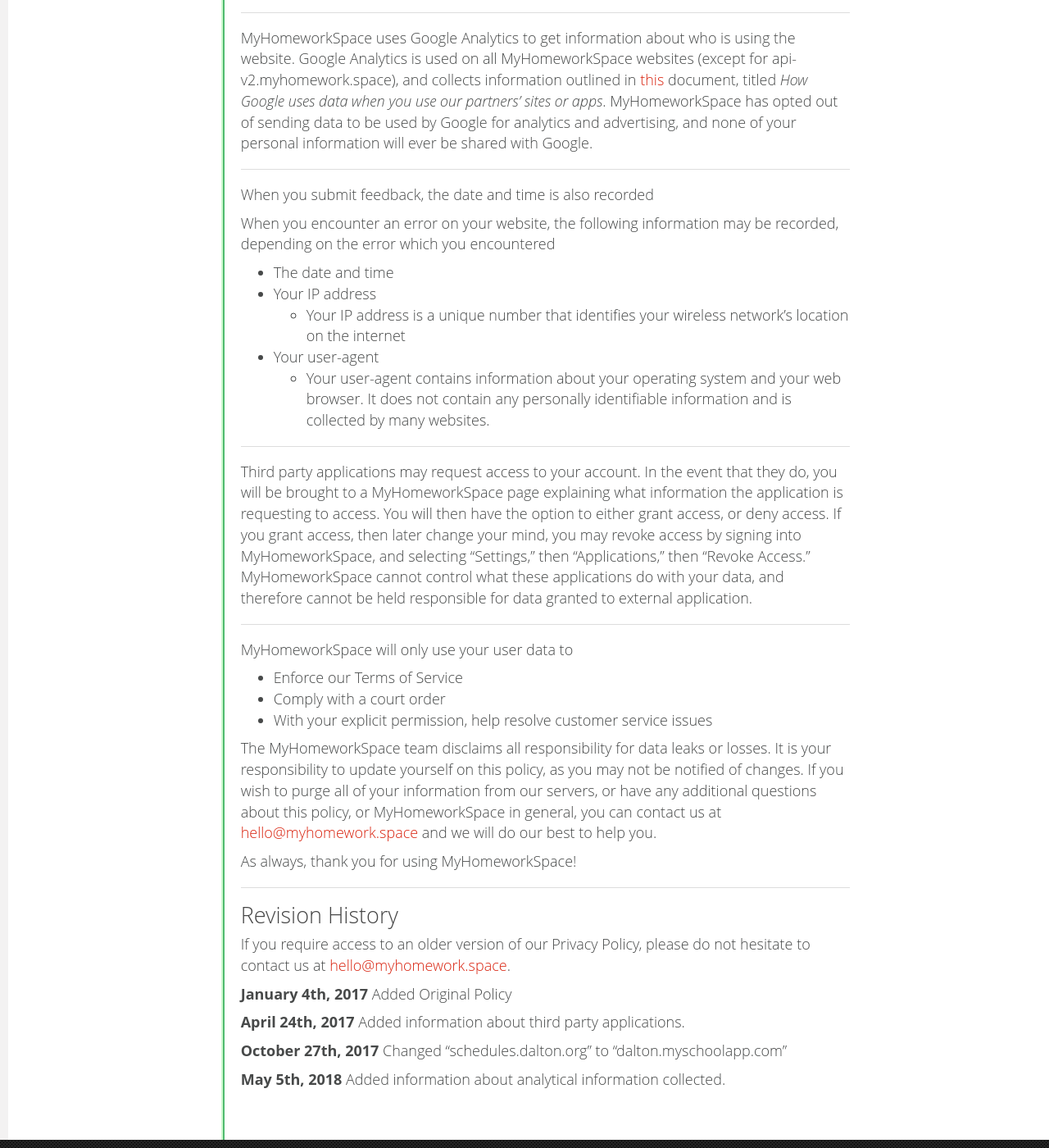
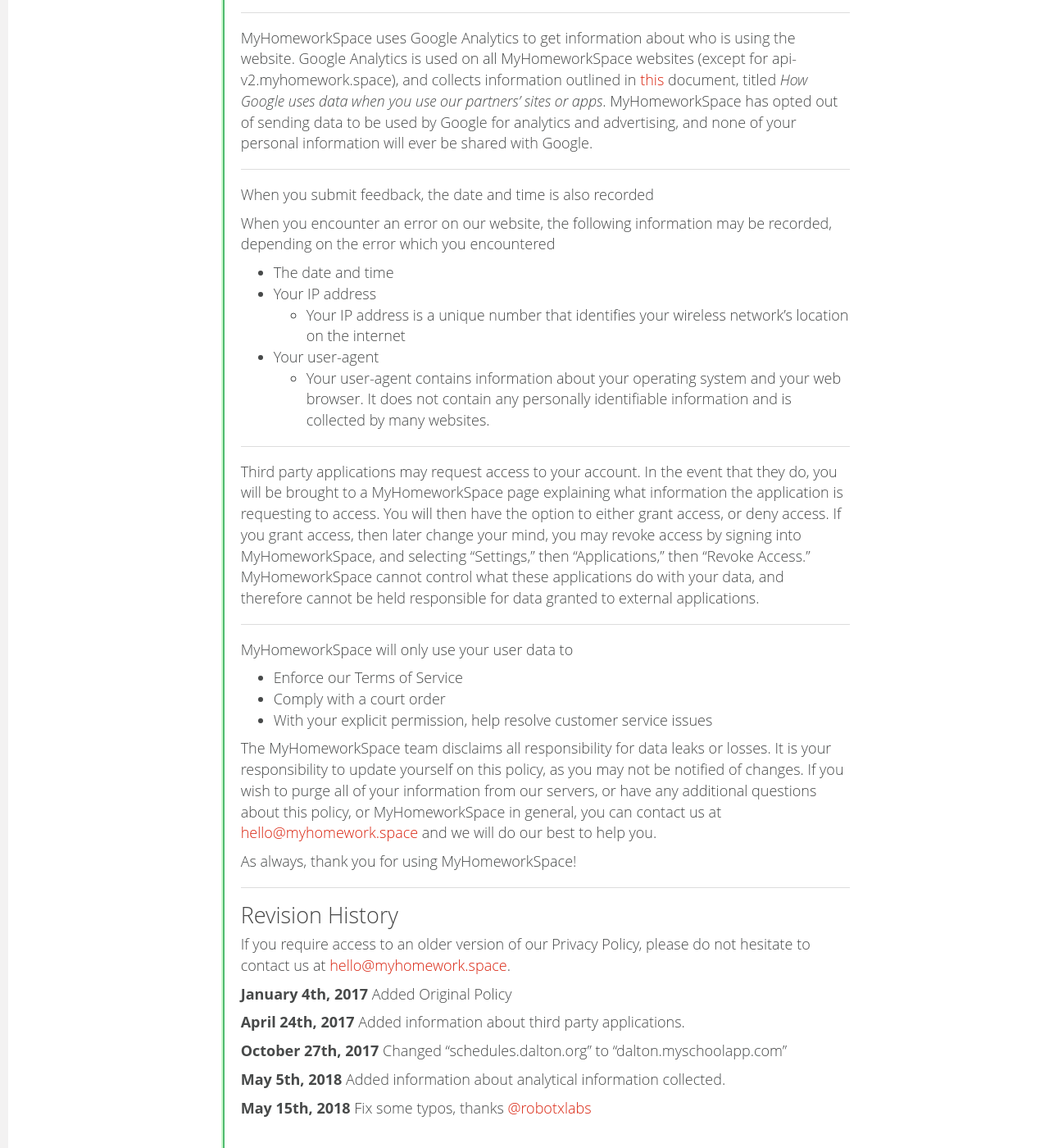
Before and after one commit to MyHomeworkSpace/PrivacyPolicy, a Jekyll site: the page built from _posts/2018-05-15-privacy.md, in a window 1280 px wide and 1400 px high, scrolled down 659 px. Shown: the whole window at 82% size. Built offline with Jekyll 4.4.1, drawn with Linux system fonts in a browser that asks for light colours; some of the changed text lies outside the part shown.

Commit message:
Fix some typos

```diff
--- a/_posts/2018-05-05-privacy.md
+++ b/_posts/2018-05-15-privacy.md
@@ -23,7 +23,7 @@
 ---
 When you submit feedback, the date and time is also recorded
 
-When you encounter an error on your website, the following information may be recorded, depending on the error which you encountered
+When you encounter an error on our website, the following information may be recorded, depending on the error which you encountered
 
 * The date and time
 * Your IP address
@@ -32,7 +32,7 @@
    * Your user-agent contains information about your operating system and your web browser. It does not contain any personally identifiable information and is collected by many websites.
 
 ---
-Third party applications may request access to your account. In the event that they do, you will be brought to a MyHomeworkSpace page explaining what information the application is requesting to access. You will then have the option to either grant access, or deny access. If you grant access, then later change your mind, you may revoke access by signing into MyHomeworkSpace, and selecting "Settings," then "Applications," then "Revoke Access." MyHomeworkSpace cannot control what these applications do with your data, and therefore cannot be held responsible for data granted to external application.
+Third party applications may request access to your account. In the event that they do, you will be brought to a MyHomeworkSpace page explaining what information the application is requesting to access. You will then have the option to either grant access, or deny access. If you grant access, then later change your mind, you may revoke access by signing into MyHomeworkSpace, and selecting "Settings," then "Applications," then "Revoke Access." MyHomeworkSpace cannot control what these applications do with your data, and therefore cannot be held responsible for data granted to external applications.
 
 ---
 MyHomeworkSpace will only use your user data to
@@ -62,3 +62,6 @@
 
 **May 5th, 2018**
 Added information about analytical information collected.
+
+**May 15th, 2018**
+Fix some typos, thanks [@robotxlabs](https://github.com/robotxlabs)
```
